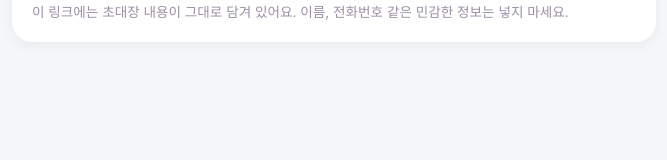
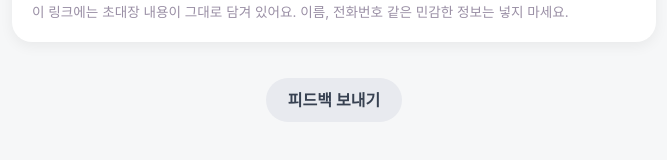
Before and after one commit to DSeung001/invite-maker, a Next.js app: page / in a window 1280 px wide. Shown: the part 3431-3591 px from the top of the page, without its empty margins (94-761 px from the left). Before the commit the page ends 3537 px from the top, so only its background shows below. Built offline with nearby package versions, Linux system fonts and the light colour scheme.

Commit message:
add: 피드백 링크 추가

```diff
--- a/app/globals.css
+++ b/app/globals.css
@@ -67,6 +67,19 @@ h2 {
   align-items: flex-start;
   min-height: 100vh;
   padding: 24px 16px 48px;
+}
+
+.developer-feedback {
+  display: flex;
+  justify-content: center;
+  margin: 8px 0 0;
+  padding-top: 8px;
+}
+
+.developer-feedback-link {
+  text-decoration: none;
+  font-size: 0.95rem;
+  font-weight: 600;
 }
 
 /* ---------- Invite card ---------- */
--- a/app/layout.tsx
+++ b/app/layout.tsx
@@ -2,9 +2,36 @@ import type { Metadata, Viewport } from "next";
 import GoogleAnalytics from "@/components/GoogleAnalytics";
 import "./globals.css";
 
+const SITE_URL = "https://dseung001.github.io/invite-maker";
+const SITE_TITLE = "데이트 초대장 메이커";
+const SITE_DESCRIPTION = "링크 하나로 보내는 데이트 초대장";
+
 export const metadata: Metadata = {
-  title: "데이트 초대장 메이커",
-  description: "링크 하나로 보내는 데이트 초대장",
+  metadataBase: new URL(SITE_URL),
+  title: SITE_TITLE,
+  description: SITE_DESCRIPTION,
+  openGraph: {
+    title: SITE_TITLE,
+    description: SITE_DESCRIPTION,
+    url: SITE_URL,
+    siteName: SITE_TITLE,
+    locale: "ko_KR",
+    type: "website",
+    images: [
+      {
+        url: "/og.png",
+        width: 1200,
+        height: 630,
+        alt: SITE_TITLE,
+      },
+    ],
+  },
+  twitter: {
+    card: "summary_large_image",
+    title: SITE_TITLE,
+    description: SITE_DESCRIPTION,
+    images: ["/og.png"],
+  },
 };
 
 export const viewport: Viewport = {
--- a/app/page.tsx
+++ b/app/page.tsx
@@ -1,6 +1,7 @@
 "use client";
 
 import { useEffect, useMemo, useRef, useState } from "react";
+import DeveloperFeedback from "@/components/DeveloperFeedback";
 import InviteRenderer from "@/components/InviteRenderer";
 import ScheduleEditorRow from "@/components/ScheduleEditorRow";
 import { encodeInvite } from "@/lib/invite-codec";
@@ -599,6 +600,8 @@ export default function EditorPage() {
           )}
           <p className="hint">{ui.shareLinkHint}</p>
         </section>
+
+        <DeveloperFeedback language={invite.language} />
       </div>
 
       <aside className={`editor-preview${showPreview ? " open" : ""}`}>
--- /dev/null
+++ b/components/DeveloperFeedback.tsx
@@ -0,0 +1,23 @@
+import { FEEDBACK_FORM_URL, FEEDBACK_UI } from "@/lib/invite-i18n";
+import type { InviteLanguage } from "@/lib/invite-types";
+
+type Props = {
+  language: InviteLanguage;
+};
+
+export default function DeveloperFeedback({ language }: Props) {
+  const { label } = FEEDBACK_UI[language];
+
+  return (
+    <div className="developer-feedback">
+      <a
+        className="btn btn-secondary developer-feedback-link"
+        href={FEEDBACK_FORM_URL}
+        target="_blank"
+        rel="noopener noreferrer"
+      >
+        {label}
+      </a>
+    </div>
+  );
+}
--- a/lib/invite-i18n.ts
+++ b/lib/invite-i18n.ts
@@ -438,3 +438,12 @@ export const RESULT_SHARE_UI: Record<
     food: "食物",
   },
 };
+
+export const FEEDBACK_UI: Record<InviteLanguage, { label: string }> = {
+  ko: { label: "피드백 보내기" },
+  en: { label: "Send feedback" },
+  ja: { label: "フィードバックを送る" },
+  zh: { label: "发送反馈" },
+};
+
+export const FEEDBACK_FORM_URL = "https://naver.me/IDk6Q0Oj";
```
Also changed, not shown: public/og.png (added).
